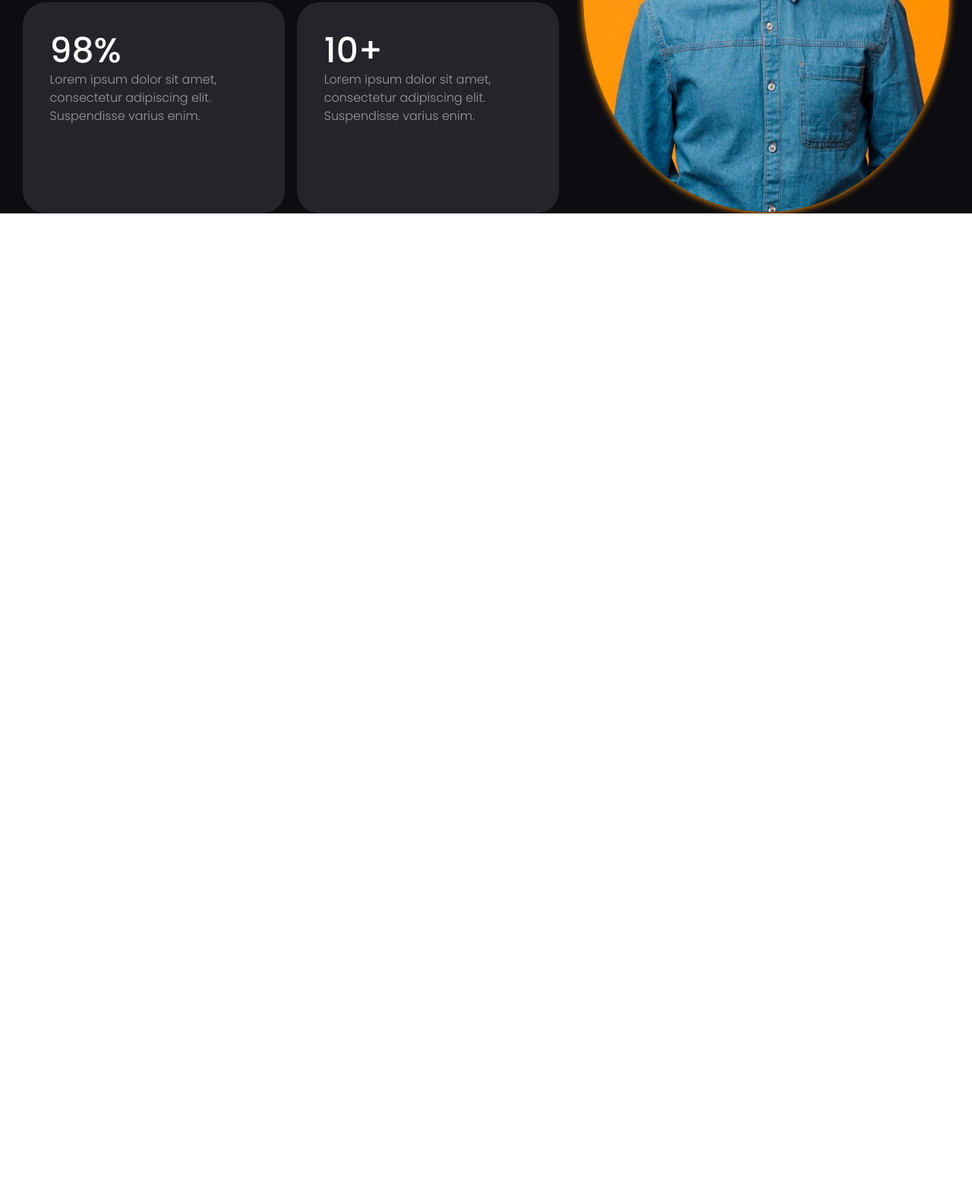
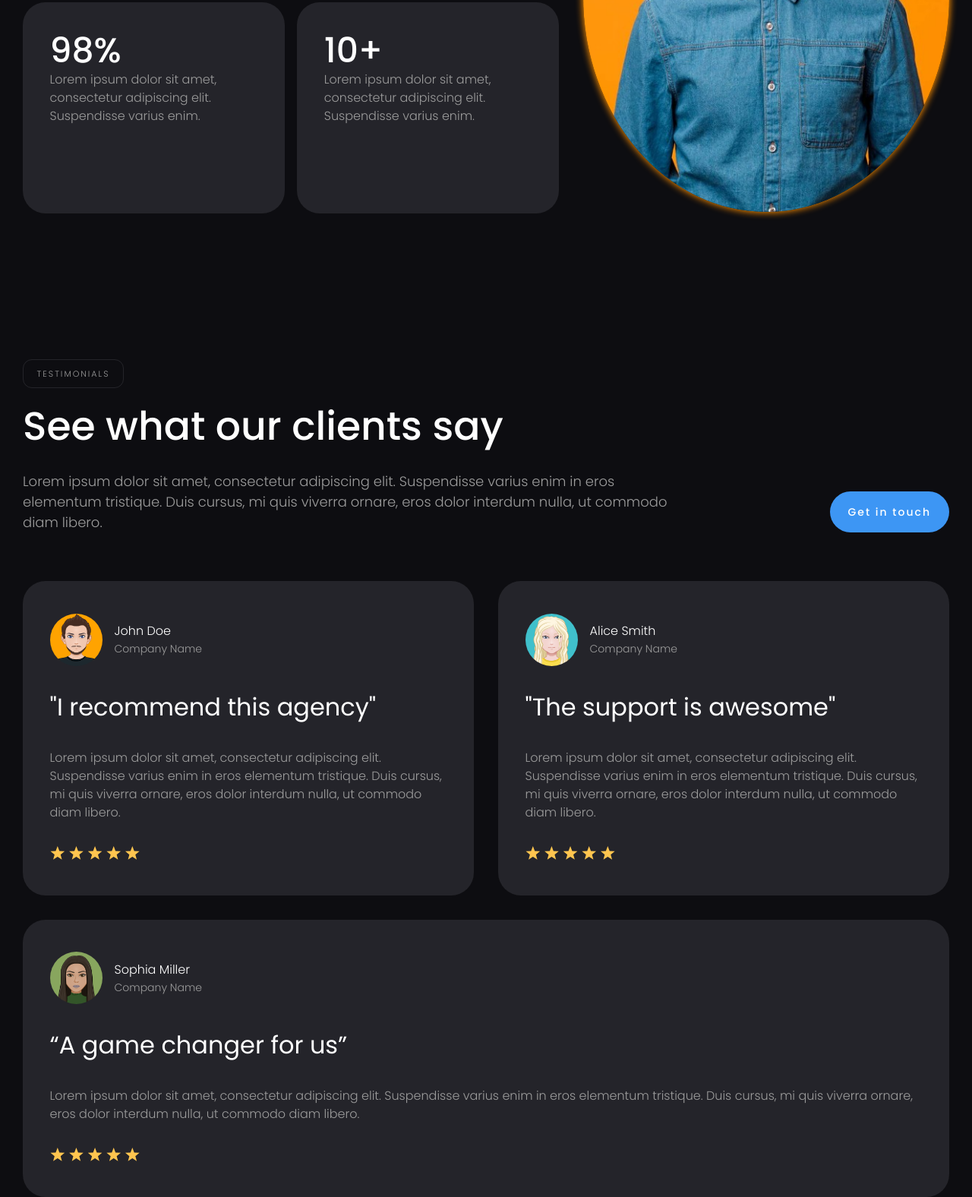
Before and after one commit to and-yevchenko/Growfy, a website built with Vite: page index.html in a window 1280 px wide. Shown: the part 3501-5077 px from the top of the page at 76% size. Before the commit the page ends 3782 px from the top, so only its background shows below. Built offline with nearby package versions, Linux system fonts and the light colour scheme.

Commit message:
Add section reviews

```diff
--- a/index.html
+++ b/index.html
@@ -149,6 +149,57 @@
                 </div>
             </div>
         </section>
+        <!-- /***SECTION REVIEWS***/ -->
+        <section class="reviews">
+            <div class="reviews__container">
+                <div class="reviews__textblock">
+                    <div class="reviews__textbox textbox">
+                        <div class="textbox__chapter">testimonials</div>
+                        <h2 class="textbox__title">See what our clients say</h2>
+                        <p class="textbox__text">Lorem ipsum dolor sit amet, consectetur adipiscing elit. Suspendisse varius enim in eros elementum tristique. Duis cursus, mi quis viverra ornare, eros dolor interdum nulla, ut commodo diam libero.</p>
+                    </div>
+                    <button type="button" class="reviews__button button">Get in touch</button>
+                </div>
+                <div class="reviews__content">
+                    <div class="reviews__card-review card-review">
+                        <div class="card-review__user">
+                            <img src="./public/users-icon/John.png" alt="" class="card-review__avatar">
+                            <div class="card-review__nickname">
+                                <div class="card-review__name">John Doe</div>
+                                <div class="card-review__company">Company Name</div>
+                            </div>
+                        </div>
+                        <h3 class="card-review__title">"I recommend this agency"</h3>
+                        <p class="card-review__text">Lorem ipsum dolor sit amet, consectetur adipiscing elit. Suspendisse varius enim in eros elementum tristique. Duis cursus, mi quis viverra ornare, eros dolor interdum nulla, ut commodo diam libero.</p>
+                        <img src="./public/users-icon/rating.svg" alt="" class="card-review__rating">
+                    </div>
+                    <div class="reviews__card-review card-review">
+                        <div class="card-review__user">
+                            <img src="./public/users-icon/Alice.png" alt="" class="card-review__avatar">
+                            <div class="card-review__nickname">
+                                <div class="card-review__name">Alice Smith</div>
+                                <div class="card-review__company">Company Name</div>
+                            </div>
+                        </div>
+                        <h3 class="card-review__title">"The support is awesome"</h3>
+                        <p class="card-review__text">Lorem ipsum dolor sit amet, consectetur adipiscing elit. Suspendisse varius enim in eros elementum tristique. Duis cursus, mi quis viverra ornare, eros dolor interdum nulla, ut commodo diam libero.</p>
+                        <img src="./public/users-icon/rating.svg" alt="" class="card-review__rating">
+                    </div>
+                    <div class="reviews__card-review card-review">
+                        <div class="card-review__user">
+                            <img src="./public/users-icon/Sophia.png" alt="" class="card-review__avatar">
+                            <div class="card-review__nickname">
+                                <div class="card-review__name">Sophia Miller</div>
+                                <div class="card-review__company">Company Name</div>
+                            </div>
+                        </div>
+                        <h3 class="card-review__title">“A game changer for us”</h3>
+                        <p class="card-review__text">Lorem ipsum dolor sit amet, consectetur adipiscing elit. Suspendisse varius enim in eros elementum tristique. Duis cursus, mi quis viverra ornare, eros dolor interdum nulla, ut commodo diam libero.</p>
+                        <img src="./public/users-icon/rating.svg" alt="" class="card-review__rating">
+                    </div>
+                </div>
+            </div>
+        </section>
 
       </main>
     </div>
--- a/src/style/App.scss
+++ b/src/style/App.scss
@@ -36,3 +36,4 @@ $maxWidthContainer: 1280px;
 @import './section/services.scss';
 @import './section/we-help.scss';
 @import './section/statistic.scss';
+@import './section/reviews.scss';
--- /dev/null
+++ b/src/style/section/reviews.scss
@@ -0,0 +1,72 @@
+.reviews {
+    &__container {
+        padding: clm-rem(8, 767, 12) 30px 0 30px;
+    }
+    &__textblock {
+        position: relative;
+        margin-bottom: 4rem;
+        padding-right: 30%;
+        @media screen and (max-width:767px) {
+            padding: 0;
+        }
+    }
+    &__button {
+        position: absolute;
+        right: 0;
+        bottom: 0;
+        @media screen and (max-width:767px) {
+            position: static;
+            margin-top: 2rem;
+        }
+    }
+    &__content {
+        display: flex;
+        flex-direction: row;
+        flex-wrap: wrap;
+        gap: 2rem;
+    }
+    &__card-review {
+        flex: 1 1;
+        width: 100%;
+    }
+}
+.card-review {
+    background-color: colors.$background-grey;
+    border-radius: 30px;
+    padding: clm-rem(2, 1440, 3) clm-rem(1.5, 1440, 2.5);
+    &__user {
+        display: flex;
+        &:not(:last-child) {
+            margin-bottom: clm-rem(1, 767, 2);
+        }
+    }
+    &__avatar {
+        border-radius: 50%;
+        width: 69px;
+        height: 69px;
+    }
+    &__nickname {
+        display: flex;
+        flex-direction: column;
+        justify-content: center;
+        padding-left: 1rem;
+    }
+    &__name {
+        @include mixins.textParams(toRem(16), colors.$text-title, 300, 1.5, normal);
+    }
+    &__company {
+        @include mixins.textParams(toRem(14), colors.$text-default, 300, 1.6, normal);
+    }
+    &__title {
+        @include mixins.textParams(clm-rem(1.5, 1280, 2), colors.$text-title, 400, 1.4, normal);
+        &:not(:last-child) {
+            margin-bottom: clm-rem(1, 767, 2);
+        }
+    }
+    &__text {
+        @include mixins.textParams(clm-rem(0.8, 1280, 1), colors.$text-default, 300, 1.5, normal);
+        &:not(:last-child) {
+            margin-bottom: clm-rem(1, 767, 2);
+        }
+    }
+}
```
